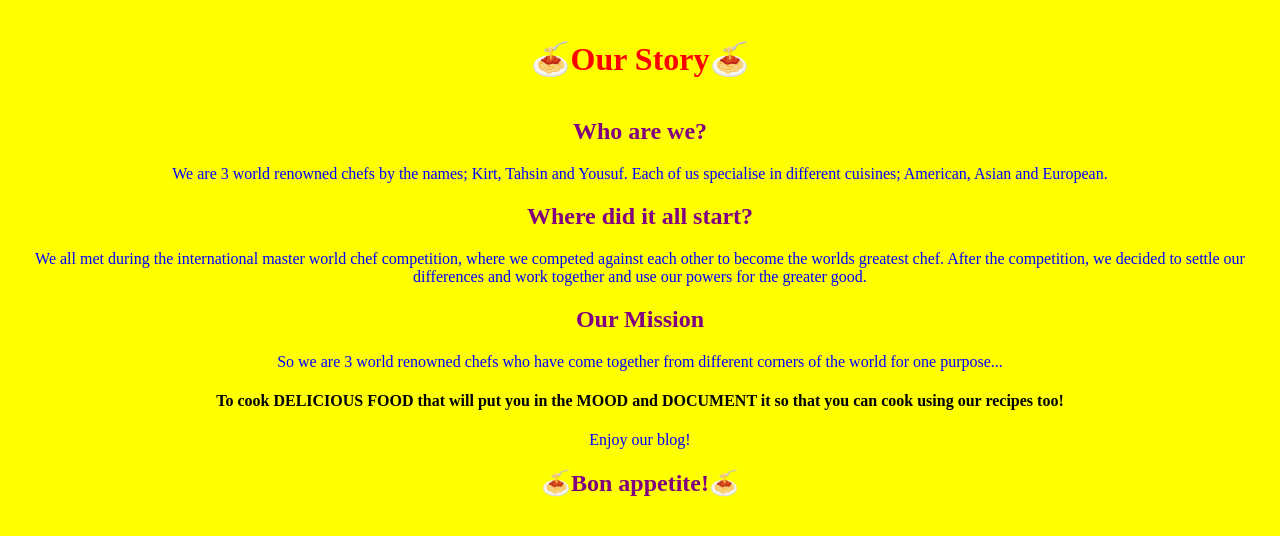
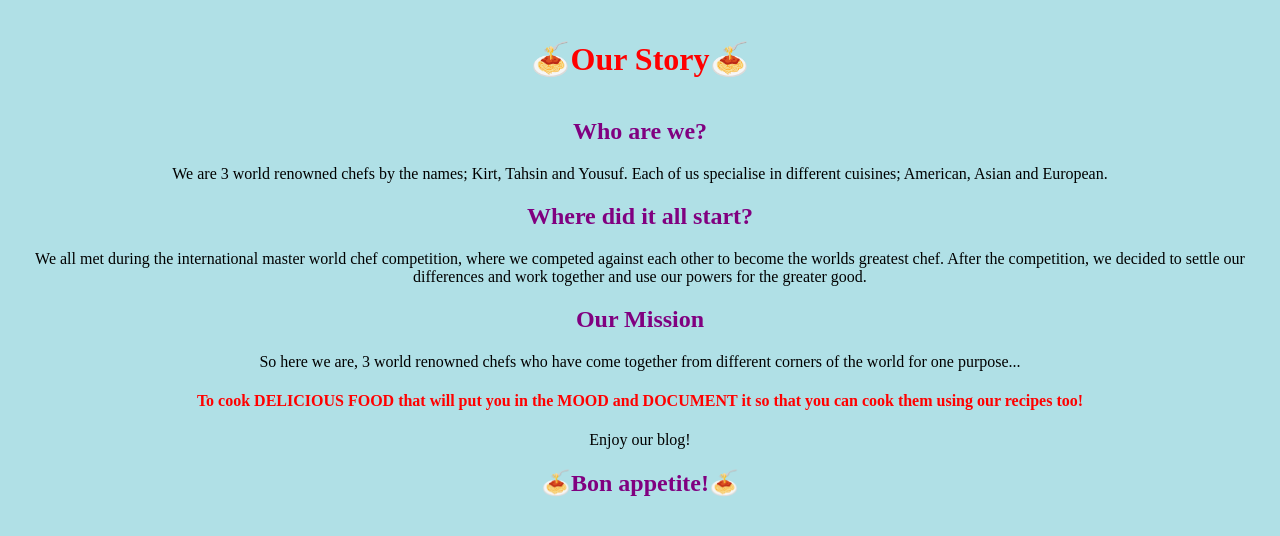
Before and after one commit to KirtMorgan/project-blog, a Flask app: page /story in a window 1280 px wide. Shown: the top 536 px of the page. Run offline with Flask 2, Linux system fonts and the light colour scheme.

Commit message:
updated a little

```diff
--- a/templates/story.html
+++ b/templates/story.html
@@ -4,7 +4,7 @@
     <meta charset="UTF-8">
     <title>The Food Mood Chefs</title>
     <style>
-        body {background-color: yellow;}
+        body {background-color: powderblue;}
         h1 {color: red;}
         h1 {margin: 20px;}
         h1 {padding: 20px;}
@@ -13,7 +13,7 @@
         h2 {color: purple;}
         h2 {text-align: center;}
 
-        p {color: blue;}
+        p {color: black;}
         p {text-align: center;}
     </style>
 </head>
@@ -30,10 +30,10 @@
         and use our powers for the greater good.</p>
 
         <h2>Our Mission</h2>
-        <p>So we are 3 world renowned chefs who have come together from different corners of the world for one purpose... </p>
+        <p>So here we are, 3 world renowned chefs who have come together from different corners of the world for one purpose... </p>
 
-        <h4 style="text-align: center;">To cook DELICIOUS FOOD that will put you in the MOOD
-            and DOCUMENT it so that you can cook using our recipes too!</h4>
+        <h4 style="text-align: center; color: red">To cook DELICIOUS FOOD that will put you in the MOOD
+            and DOCUMENT it so that you can cook them using our recipes too!</h4>
 
         <p>Enjoy our blog!</p>
         <h2>🍝Bon appetite!🍝</h2>
```
